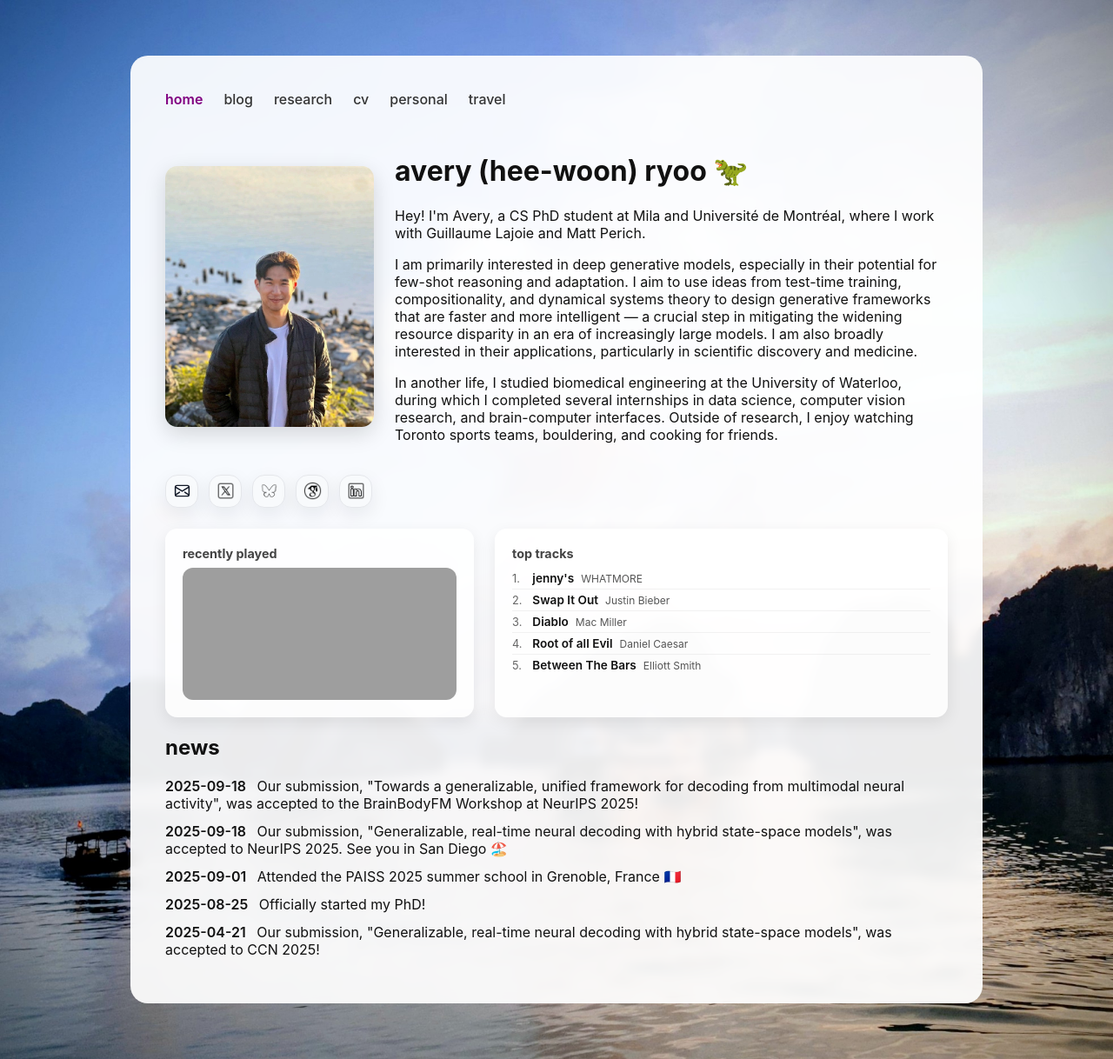
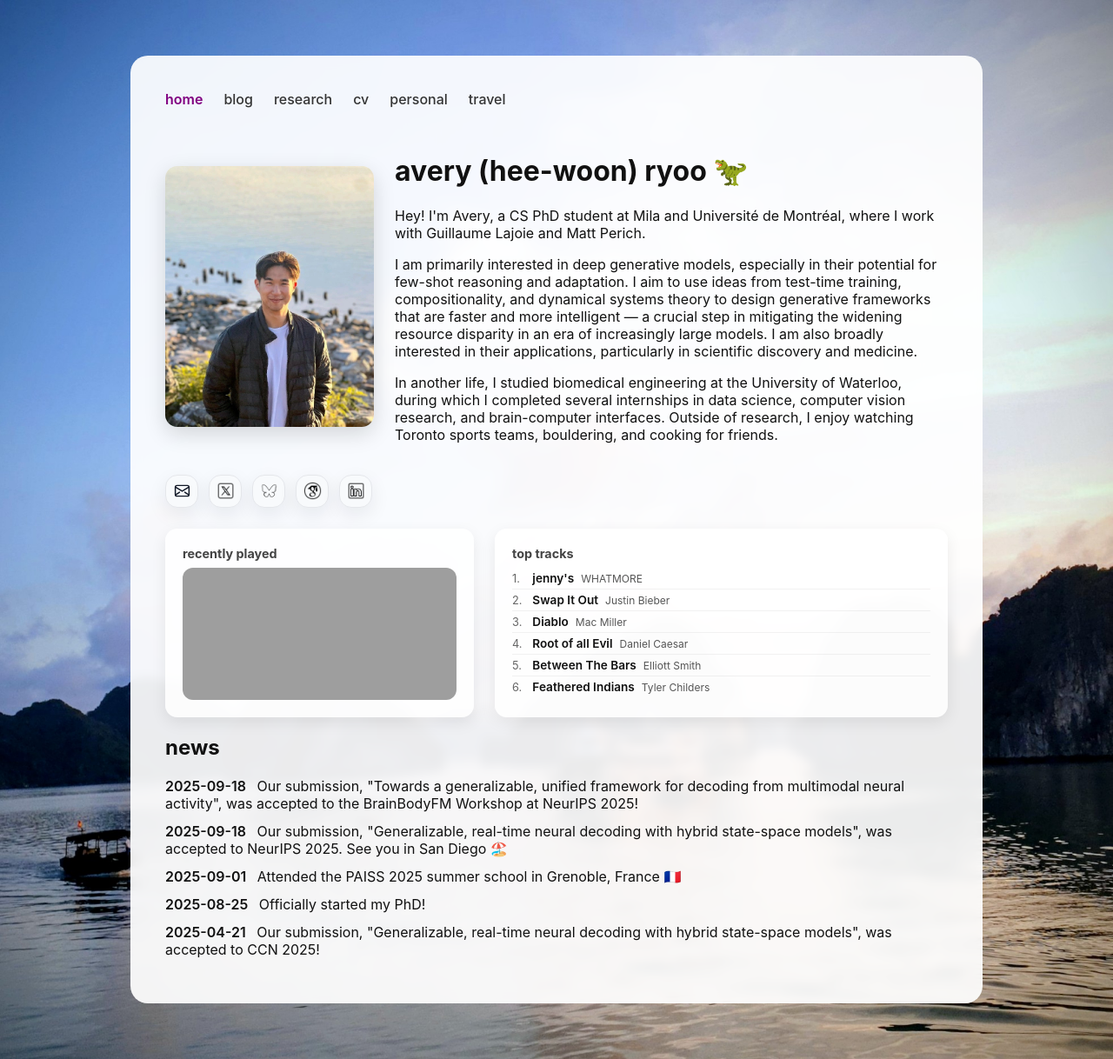
Before and after one commit to averyryoo/averyryoo.github.io, a Jekyll site: the page built from index.md, in a window 1280 px wide. Shown: the whole page at 87% size. Built offline with Jekyll 4.4.1, drawn with Linux system fonts in a browser that asks for light colours; grey boxes are pictures that could not be loaded.

Commit message:
chore: update spotify data

```diff
--- a/_data/spotify.yml
+++ b/_data/spotify.yml
@@ -21,4 +21,7 @@ top_tracks:
 - artist: Elliott Smith
   track: Between The Bars
   url: https://open.spotify.com/track/52Bg6oaos7twR7IUtEpqcE
-updated_at: 2026-03-05 22:00 UTC
+- artist: Tyler Childers
+  track: Feathered Indians
+  url: https://open.spotify.com/track/2tgQaL85WoRfgEa4hFQgrE
+updated_at: 2026-03-05 23:11 UTC
```
